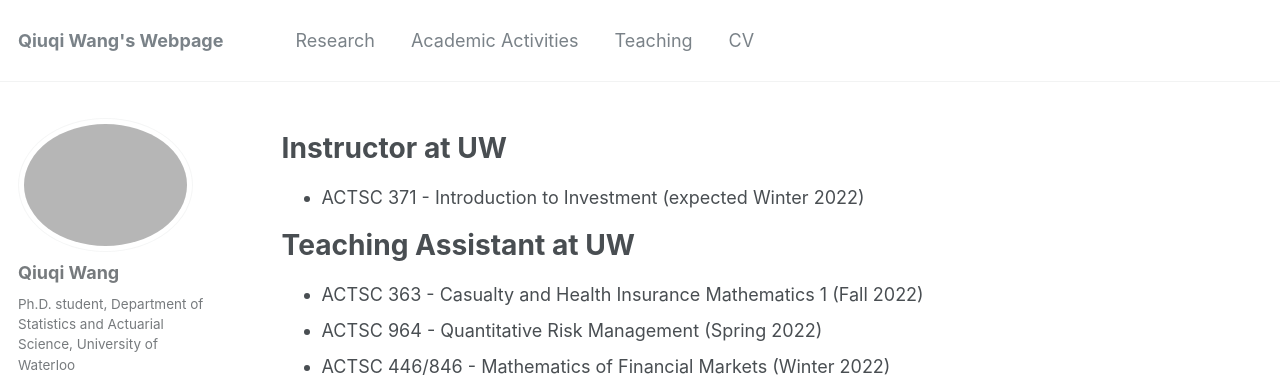
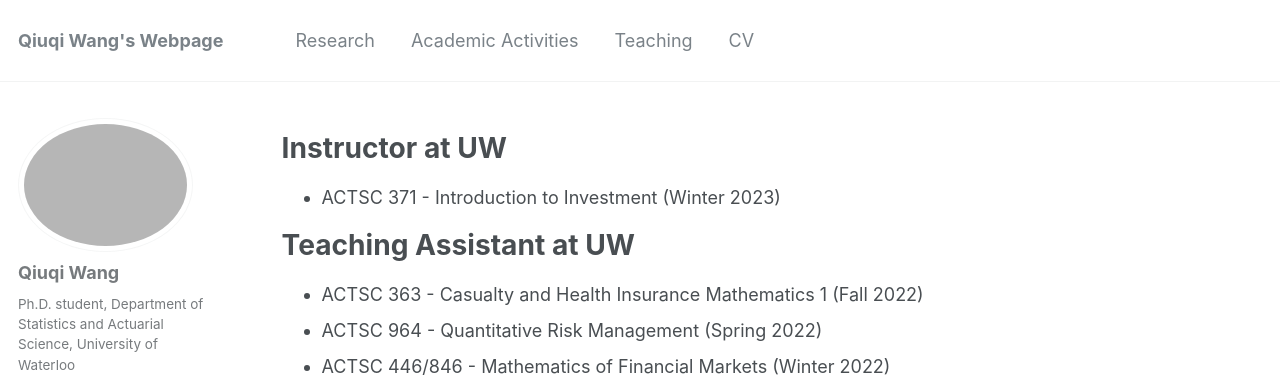
Before and after one commit to qwangan/qwangan.github.io, a Jekyll site: the page built from _pages/teaching.md, in a window 1280 px wide and 1028 px high. Shown: the top 379 px of the window. Built offline with Jekyll 4.4.1, drawn with Linux system fonts in a browser that asks for light colours; some web fonts are replaced.

Commit message:
Update teaching.md

```diff
--- a/_pages/teaching.md
+++ b/_pages/teaching.md
@@ -6,7 +6,7 @@ author_profile: true
 ---
 
 # Instructor at UW
-* ACTSC 371 - Introduction to Investment (expected Winter 2022)
+* ACTSC 371 - Introduction to Investment (Winter 2023)
 
 # Teaching Assistant at UW
 * ACTSC 363 - Casualty and Health Insurance Mathematics 1 (Fall 2022)
```
